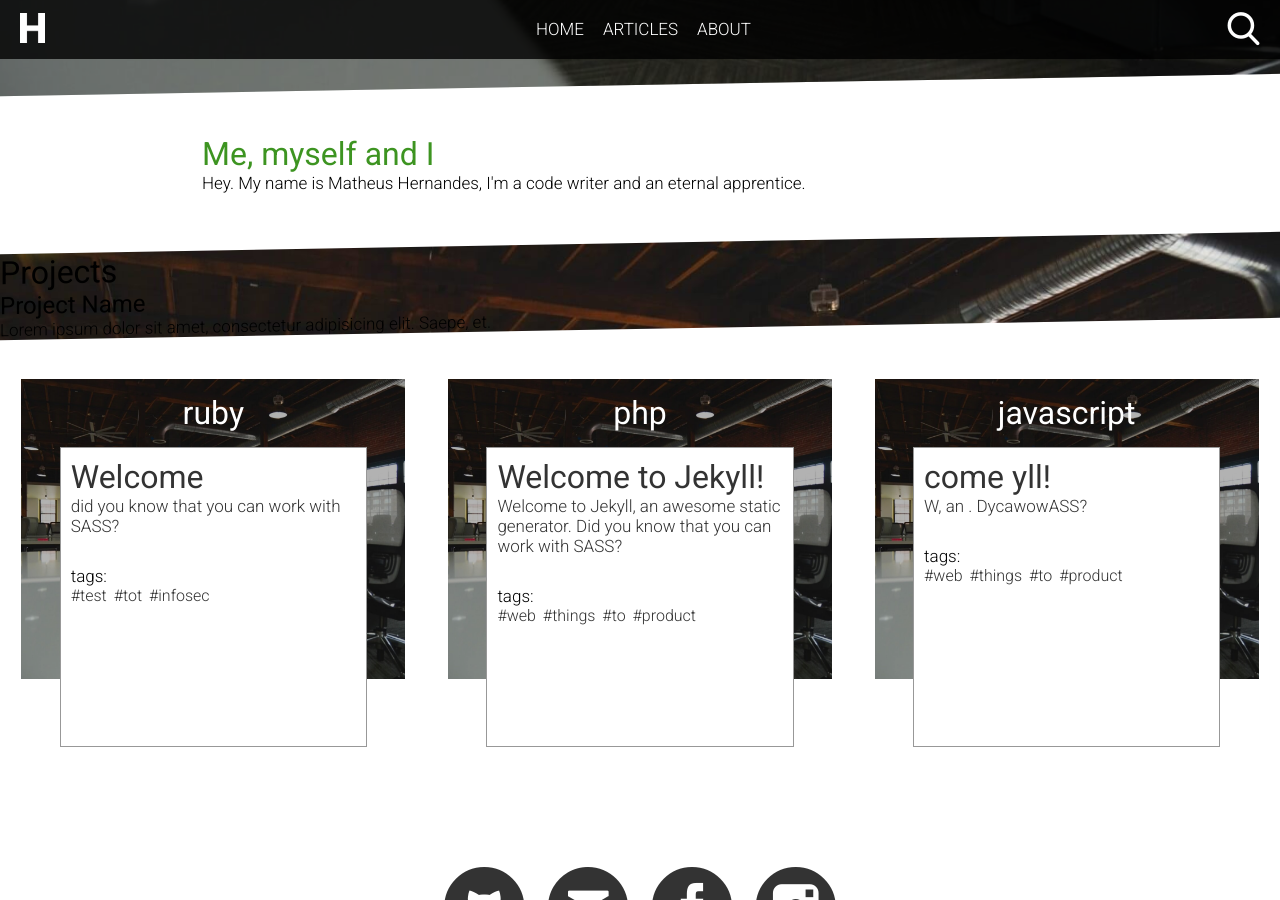
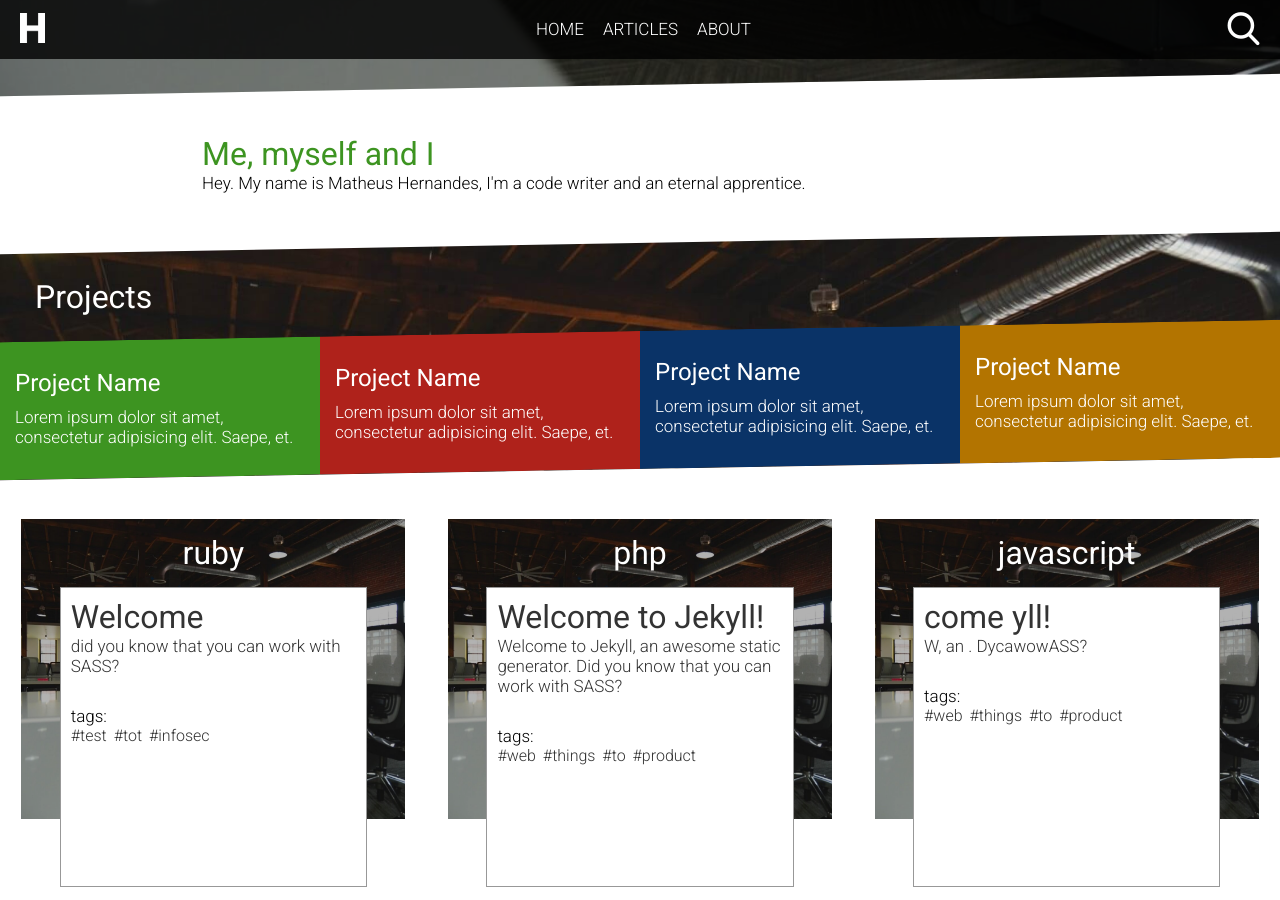
Before and after one commit to devmath/diametrum, a Jekyll site: the page built from index.html, in a window 1280 px wide and 900 px high, scrolled down 790 px. Built offline with Jekyll 4.4.1, drawn with Linux system fonts in a browser that asks for light colours.

Commit message:
change projects

```diff
--- a/index.html
+++ b/index.html
@@ -14,12 +14,33 @@ title: 'Home'
 </section>
 
 <section class="projects">
-	<article class="projects-title">
+	<article class="projects__title">
 		<h1>Projects</h1>
 	</article>
 
-	<article class="projects-list">
-		<div class="projects-item">
+	<article class="projects__wrapper">
+		<div class="projects__wrapper_item">
+			<h2>Project Name</h2>
+			<p>
+				Lorem ipsum dolor sit amet, consectetur adipisicing elit. Saepe, et.
+			</p>
+		</div>
+
+		<div class="projects__wrapper_item projects__wrapper_item--red">
+			<h2>Project Name</h2>
+			<p>
+				Lorem ipsum dolor sit amet, consectetur adipisicing elit. Saepe, et.
+			</p>
+		</div>
+
+		<div class="projects__wrapper_item projects__wrapper_item--blue">
+			<h2>Project Name</h2>
+			<p>
+				Lorem ipsum dolor sit amet, consectetur adipisicing elit. Saepe, et.
+			</p>
+		</div>
+
+		<div class="projects__wrapper_item projects__wrapper_item--yellow">
 			<h2>Project Name</h2>
 			<p>
 				Lorem ipsum dolor sit amet, consectetur adipisicing elit. Saepe, et.
```
Also changed, not shown: dev/scss/components/home/projects.scss (+8 -8 lines), assets/css/main.css.
